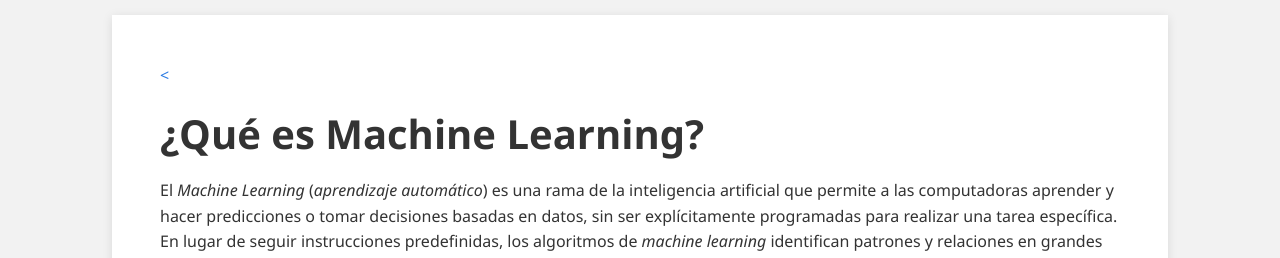
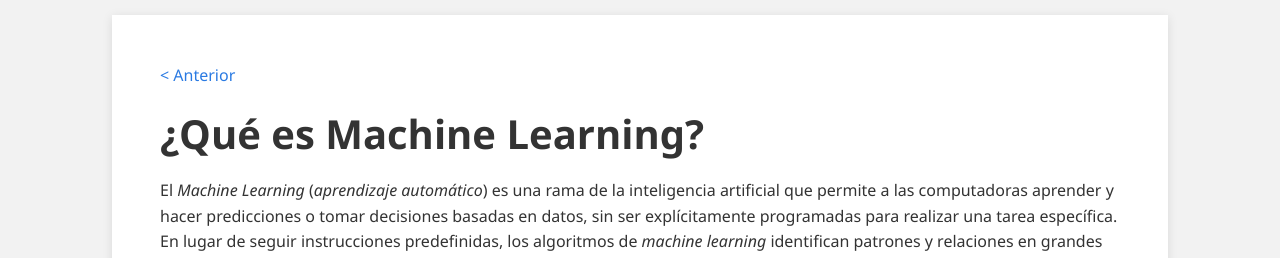
Before and after one commit to msmdotnet/machinelearningintro, a Jekyll site: the page built from content/1-que-es-machine-learning.md, in a window 1280 px wide. Shown: the top 258 px of the page. Built offline with Jekyll 4.4.1, drawn with Linux system fonts in a browser that asks for light colours; our own code applies the rules of GitHub Pages for plain Markdown files.

Commit message:
Update base.html

```diff
--- a/_layouts/base.html
+++ b/_layouts/base.html
@@ -8,9 +8,9 @@
       <div class="wrapper">
 
         <div class="headercontainer">
-          <a href="{{ page.previousurl }}"> &lt; {{ page.previoustitle }}</a>
+          <a href="{{ page.previousurl }}"> &lt; Anterior</a>
           {% if page.nexturl %}
-             <a href="{{ page.nexturl }}"> {{ page.nexttitle }}  &gt; </a>
+             <a href="{{ page.nexturl }}"> Siguiente  &gt; </a>
           {% endif %}
         </div>
 
```
